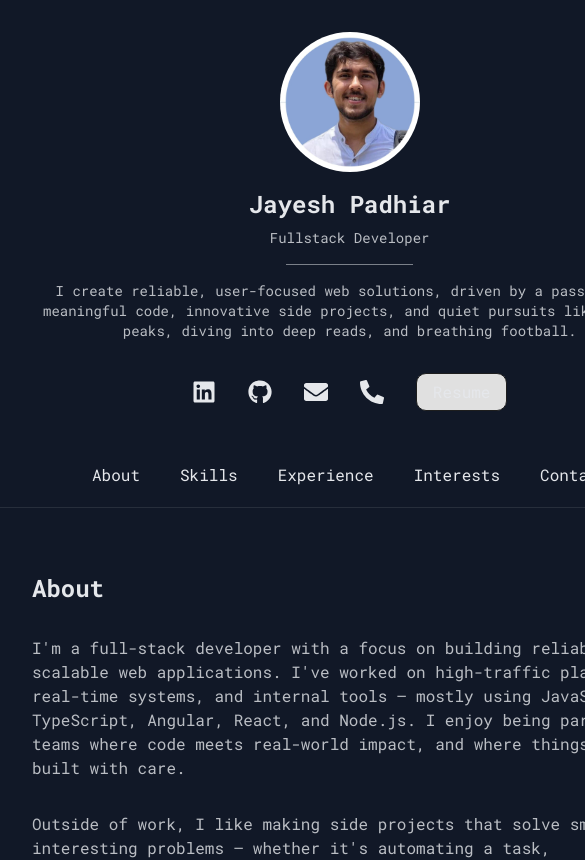
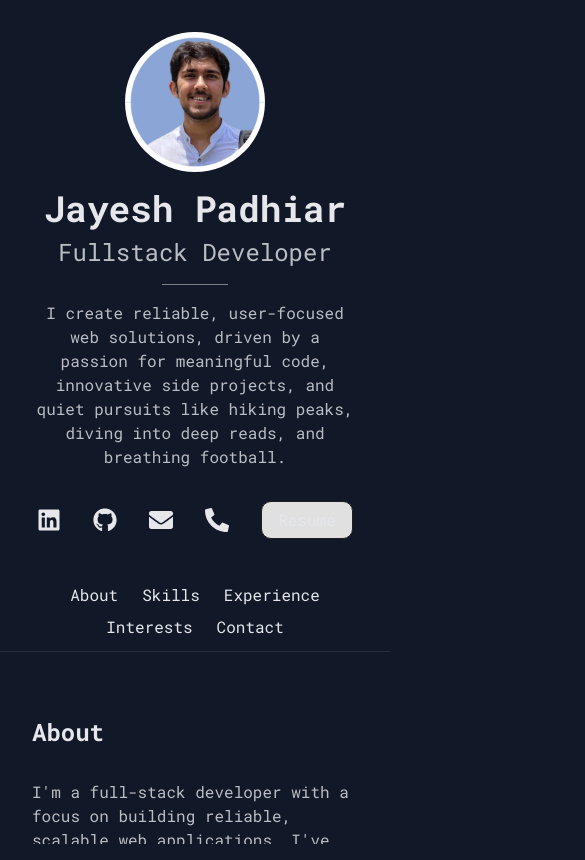
Before and after one commit to JayeshPadhiar/jayeshpadhiar.github.io, a Next.js app: page / in a window 390 px wide. Shown: the top 860 px of the page, 585 px wide, since content can reach past the window. Built offline with nearby package versions, Linux system fonts and the light colour scheme.

Commit message:
hero section updated as per mobile view

```diff
--- a/src/app/page.tsx
+++ b/src/app/page.tsx
@@ -9,7 +9,7 @@ import Interests from "@/components/Interests";
 
 export default function Home() {
   return (
-    <div className="h-full flex flex-col items-start justify-start md:flex-row md:items-start md:justify-start">
+    <div className="h-full flex flex-col items-start justify-start md:flex-row md:items-start md:justify-start overflow-y-auto">
       <Hero />
       <div className="w-[0.5px] h-full bg-foreground"></div>
       <MainContent>
--- a/src/components/Experience.tsx
+++ b/src/components/Experience.tsx
@@ -51,7 +51,7 @@ export default function Experience() {
         title: "text-2xl font-bold",
         timelineContainer: "w-full h-full flex flex-col items-start justify-start py-8",
         timelineItem: "w-full h-full flex flex-col items-start justify-start gap-1 border-l-1 border-foreground/20 pl-4 pb-4 relative",
-        dot: "w-2 h-2 bg-foreground rounded-full absolute top-0 left-0 -translate-x-[55%] translate-y-[130%] z-10",
+        dot: "w-2 h-2 bg-foreground rounded-full absolute top-0 left-0 -translate-x-[55%] z-10",
         timelineItemDescriptionList: "text-sm text-foreground/50 list-disc list-outside flex flex-col gap-4 pl-4 mt-4 gap-y-4",
         timelineItemPeriod: "text-sm text-foreground/50 font-bold",
         timelineItemCompany: "text-lg font-bold border-[0.5px] border-foreground/40 rounded-md px-4 py-1 w-fit",
--- a/src/components/Header.tsx
+++ b/src/components/Header.tsx
@@ -26,9 +26,9 @@ export default function Header() {
     }
   ]
   return (
-    <header className="w-full p-4 sticky top-0 bg-background z-10">
-        <nav className="w-full flex flex-row items-center justify-center px-16">
-            <ul className="flex flex-row items-center justify-between w-full gap-4">
+    <header className="w-full p-2 md:p-4 sticky top-0 bg-background z-10">
+        <nav className="w-full flex flex-row items-center justify-center md:px-16">
+            <ul className="flex flex-row items-center justify-center md:justify-between w-full md:gap-4 flex-wrap">
                 {tabs.map((tab) => (
                     <li className="cursor-pointer hover:outline-[0.5px] hover:outline-foreground/50 rounded-full px-3 py-1" key={tab.name}>
                         <a href={tab.href}>{tab.name}</a>
--- a/src/components/Hero.tsx
+++ b/src/components/Hero.tsx
@@ -4,12 +4,12 @@ import { FaEnvelope, FaGithub, FaLinkedin, FaPhoneAlt } from "react-icons/fa";
 
 export default function Hero() {
   return (
-    <section id="hero" className="w-full md:w-2/6 h-full flex flex-col items-center justify-center p-8 text-center">
+    <section id="hero" className="w-full md:w-[32%] md:h-full h-screen flex flex-col items-center justify-center p-8 text-center">
       <Image src="/images/profile.jpeg" className="rounded-full aspect-square object-cover" alt="Profile" width={140} height={140} />
-      <h1 className="text-2xl font-bold mt-4">Jayesh Padhiar</h1>
-      <p className="text-sm text-foreground/80 mt-2">Fullstack Developer</p>
+      <h1 className="text-4xl md:text-2xl font-bold mt-4">Jayesh Padhiar</h1>
+      <p className="text-2xl md:text-sm text-foreground/80 mt-2">Fullstack Developer</p>
       <div className="w-1/5 h-[0.5px] bg-foreground/50 my-4"></div>
-      <p className="text-sm text-foreground/80 mb-8">
+      <p className="text-md md:text-sm text-foreground/80 mb-8">
         I create reliable, user-focused web solutions, driven by a passion for meaningful code, innovative side projects, and quiet pursuits like hiking peaks, diving into deep reads, and breathing football.
       </p>
       <div className="flex flex-row items-center justify-center gap-8">
```
